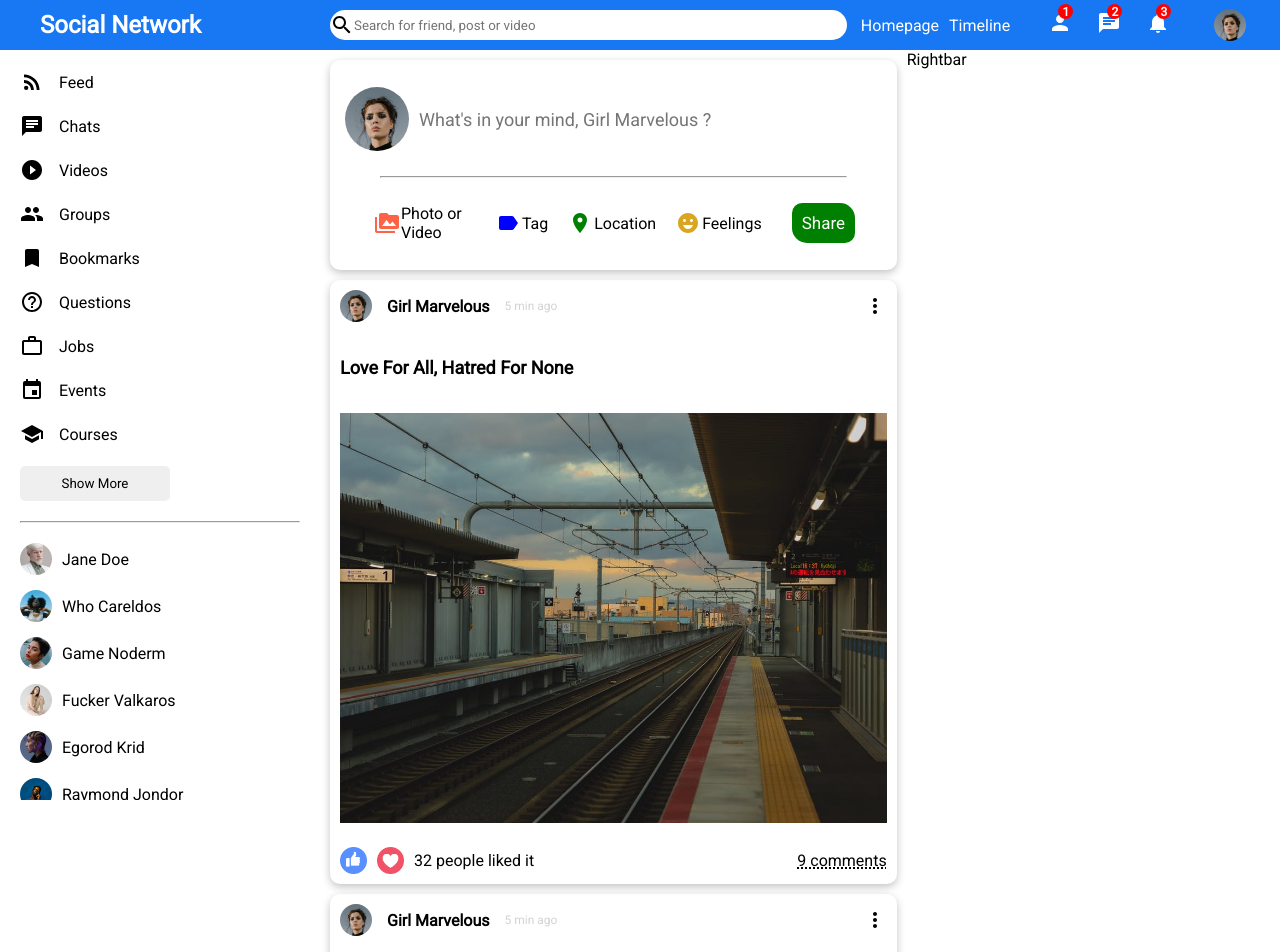
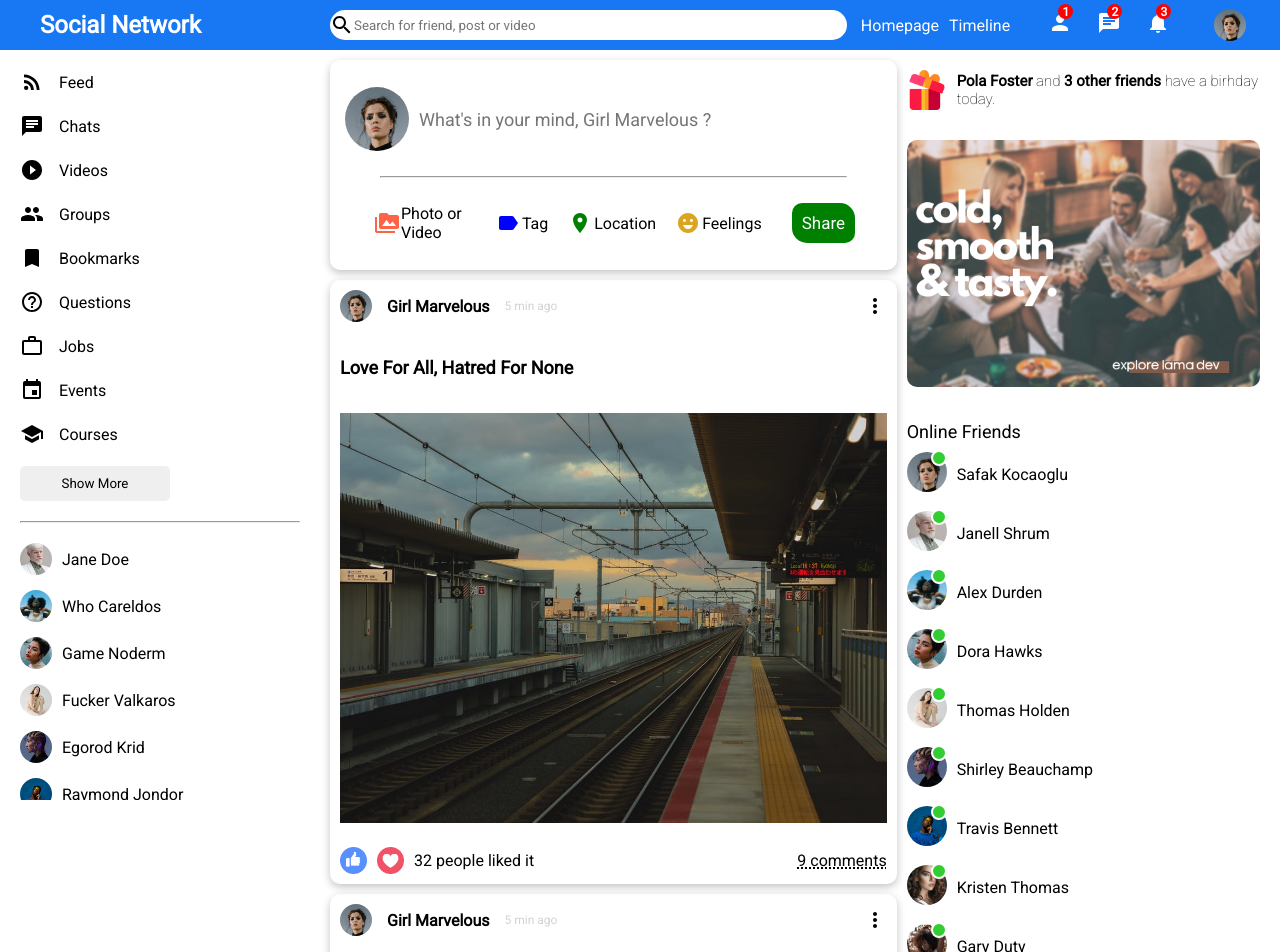
Before and after one commit to virtuozv/miniprojectsreact, a React (Create React App) app in the folder 3-ui-design-sn/: page / in a window 1280 px wide. Shown: the top 952 px of the page. Built offline with nearby package versions, Linux system fonts and the light colour scheme.

Commit message:
dev rightbar+onlinecomponent

```diff
--- /dev/null
+++ b/3-ui-design-sn/src/components/online/Online.jsx
@@ -0,0 +1,13 @@
+import "./online.css";
+
+export default function Online({user}) {
+  return (
+    <li className="rightbarFriend">
+      <div className="rightbarProfileImgContainer">
+        <img className="rightbarProfileImg" src={user.profilePicture} alt="" />
+        <span className="rightbarOnline"></span>
+      </div>
+      <span className="rightbarUsername">{user.username}</span>
+    </li>
+  );
+}
--- /dev/null
+++ b/3-ui-design-sn/src/components/online/online.css
@@ -0,0 +1,32 @@
+.rightbarFriend {
+    display: flex;
+    align-items: center;
+    margin-bottom: 15px;
+  }
+
+  .rightbarProfileImgContainer {
+    margin-right: 10px;
+    position: relative;
+  }
+
+  .rightbarProfileImg {
+    width: 40px;
+    height: 40px;
+    border-radius: 50%;
+    object-fit: cover;
+  }
+
+  .rightbarOnline{
+      width: 12px;
+      height: 12px;
+      border-radius: 50%;
+      background-color: limegreen;
+      position: absolute;
+      top: -2px;
+      right: 0;
+      border: 2px solid white;
+  }
+
+  .rightbarUsername{
+      font-weight: 500;
+  }
--- a/3-ui-design-sn/src/components/post/Post.jsx
+++ b/3-ui-design-sn/src/components/post/Post.jsx
@@ -21,8 +21,8 @@ const Post = () => {
         </div>
         <div className="postBottom">
           <div className="postBottomLeft">
-            <img className="likeIcon" src="assets/like.png" />
-            <img className="likeIcon" src="assets/heart.png" />
+            <img className="likeIcon" src="assets/like.png" alt="" />
+            <img className="likeIcon" src="assets/heart.png" alt="" />
             <span className="postLikeCounter">32 people liked it</span>
           </div>
           <div className="postBottomRight">
--- a/3-ui-design-sn/src/components/rightbar/Rightbar.jsx
+++ b/3-ui-design-sn/src/components/rightbar/Rightbar.jsx
@@ -1,7 +1,105 @@
 import "./rightbar.css";
+import { Users } from "../../dummyData";
+import Online from "../online/Online";
 
-const Rightbar = () => {
-  return <div className="rightbar">Rightbar</div>;
-};
+export default function Rightbar({ profile }) {
+  const HomeRightbar = () => {
+    return (
+      <>
+        <div className="birthdayContainer">
+          <img className="birthdayImg" src="assets/gift.png" alt="" />
+          <span className="birthdayText">
+            <b>Pola Foster</b> and <b>3 other friends</b> have a birhday today.
+          </span>
+        </div>
+        <img className="rightbarAd" src="assets/ad.png" alt="" />
+        <h4 className="rightbarTitle">Online Friends</h4>
+        <ul className="rightbarFriendList">
+          {Users.map((u) => (
+            <Online key={u.id} user={u} />
+          ))}
+        </ul>
+      </>
+    );
+  };
 
-export default Rightbar;
+  const ProfileRightbar = () => {
+    return (
+      <>
+        <h4 className="rightbarTitle">User information</h4>
+        <div className="rightbarInfo">
+          <div className="rightbarInfoItem">
+            <span className="rightbarInfoKey">City:</span>
+            <span className="rightbarInfoValue">New York</span>
+          </div>
+          <div className="rightbarInfoItem">
+            <span className="rightbarInfoKey">From:</span>
+            <span className="rightbarInfoValue">Madrid</span>
+          </div>
+          <div className="rightbarInfoItem">
+            <span className="rightbarInfoKey">Relationship:</span>
+            <span className="rightbarInfoValue">Single</span>
+          </div>
+        </div>
+        <h4 className="rightbarTitle">User friends</h4>
+        <div className="rightbarFollowings">
+          <div className="rightbarFollowing">
+            <img
+              src="assets/person/1.jpeg"
+              alt="a"
+              className="rightbarFollowingImg"
+            />
+            <span className="rightbarFollowingName">John Carter</span>
+          </div>
+          <div className="rightbarFollowing">
+            <img
+              src="assets/person/2.jpeg"
+              alt="s"
+              className="rightbarFollowingImg"
+            />
+            <span className="rightbarFollowingName">John Carter</span>
+          </div>
+          <div className="rightbarFollowing">
+            <img
+              src="assets/person/3.jpeg"
+              alt="f"
+              className="rightbarFollowingImg"
+            />
+            <span className="rightbarFollowingName">John Carter</span>
+          </div>
+          <div className="rightbarFollowing">
+            <img
+              src="assets/person/4.jpeg"
+              alt=""
+              className="rightbarFollowingImg"
+            />
+            <span className="rightbarFollowingName">John Carter</span>
+          </div>
+          <div className="rightbarFollowing">
+            <img
+              src="assets/person/5.jpeg"
+              alt=""
+              className="rightbarFollowingImg"
+            />
+            <span className="rightbarFollowingName">John Carter</span>
+          </div>
+          <div className="rightbarFollowing">
+            <img
+              src="assets/person/6.jpeg"
+              alt=""
+              className="rightbarFollowingImg"
+            />
+            <span className="rightbarFollowingName">John Carter</span>
+          </div>
+        </div>
+      </>
+    );
+  };
+  return (
+    <div className="rightbar">
+      <div className="rightbarWrapper">
+        {profile ? <ProfileRightbar /> : <HomeRightbar />}
+      </div>
+    </div>
+  );
+}
--- a/3-ui-design-sn/src/components/rightbar/rightbar.css
+++ b/3-ui-design-sn/src/components/rightbar/rightbar.css
@@ -1,3 +1,83 @@
 .rightbar {
     flex: 3.5;
-}
+  }
+
+  .rightbarWrapper {
+    padding: 20px 20px 0 0;
+  }
+
+  .birthdayContainer {
+    display: flex;
+    align-items: center;
+  }
+
+  .birthdayImg {
+    width: 40px;
+    height: 40px;
+    margin-right: 10px;
+  }
+
+  .birthdayText {
+    font-weight: 300;
+    font-size: 15px;
+  }
+
+  .rightbarAd {
+    width: 100%;
+    border-radius: 10px;
+    margin: 30px 0;
+  }
+
+  .rightbarTitle{
+      margin-bottom: 20px;
+  }
+
+  .rightbarFriendList {
+    padding: 0;
+    margin: 0;
+    list-style: none;
+  }
+
+  .rightbarTitle{
+    font-size: 18px;
+    font-weight: 500;
+    margin-bottom: 10px;
+  }
+
+  .rightbarInfo{
+    margin-bottom: 30px;
+  }
+
+  .rightbarInfoItem{
+    margin-bottom: 10px;
+  }
+
+  .rightbarInfoKey{
+    font-weight: 500;
+    margin-right: 15px;
+    color: #555;
+  }
+
+  .rightbarInfoValue{
+    font-weight: 300;
+  }
+
+  .rightbarFollowings{
+    display: flex;
+    flex-wrap: wrap;
+    justify-content: space-between;
+  }
+
+  .rightbarFollowing{
+    display: flex;
+    flex-direction: column;
+    margin-bottom: 20px;
+    cursor: pointer;
+  }
+
+  .rightbarFollowingImg{
+    width: 100px;
+    height: 100px;
+    object-fit: cover;
+    border-radius: 5px;
+  }
--- /dev/null
+++ b/3-ui-design-sn/src/dummyData.js
@@ -0,0 +1,139 @@
+export const Users = [
+  {
+    id:1,
+    profilePicture: "assets/person/1.jpeg",
+    username: "Safak Kocaoglu",
+  },
+  {
+    id:2,
+    profilePicture: "assets/person/2.jpeg",
+    username: "Janell Shrum",
+  },
+  {
+    id:3,
+    profilePicture: "assets/person/3.jpeg",
+    username: "Alex Durden",
+  },
+  {
+    id:4,
+    profilePicture: "assets/person/4.jpeg",
+    username: "Dora Hawks",
+  },
+  {
+    id:5,
+    profilePicture: "assets/person/5.jpeg",
+    username: "Thomas Holden",
+  },
+  {
+    id:6,
+    profilePicture: "assets/person/6.jpeg",
+    username: "Shirley Beauchamp",
+  },
+  {
+    id:7,
+    profilePicture: "assets/person/7.jpeg",
+    username: "Travis Bennett",
+  },
+  {
+    id:8,
+    profilePicture: "assets/person/8.jpeg",
+    username: "Kristen Thomas",
+  },
+  {
+    id:9,
+    profilePicture: "assets/person/9.jpeg",
+    username: "Gary Duty",
+  },
+  {
+    id:10,
+    profilePicture: "assets/person/10.jpeg",
+    username: "Safak Kocaoglu",
+  },
+];
+
+export const Posts = [
+  {
+    id: 1,
+    desc: "Love For All, Hatred For None.",
+    photo: "assets/post/1.jpeg",
+    date: "5 mins ago",
+    userId: 1,
+    like: 32,
+    comment: 9,
+  },
+  {
+    id: 2,
+    photo: "assets/post/2.jpeg",
+    date: "15 mins ago",
+    userId: 2,
+    like: 2,
+    comment: 1,
+  },
+  {
+    id: 3,
+    desc: "Every moment is a fresh beginning.",
+    photo: "assets/post/3.jpeg",
+    date: "1 hour ago",
+    userId: 3,
+    like: 61,
+    comment: 2,
+  },
+  {
+    id: 4,
+    photo: "assets/post/4.jpeg",
+    date: "4 hours ago",
+    userId: 4,
+    like: 7,
+    comment: 3,
+  },
+  {
+    id: 5,
+    photo: "assets/post/5.jpeg",
+    date: "5 hours ago",
+    userId: 5,
+    like: 23,
+    comment: 5,
+  },
+  {
+    id: 6,
+    photo: "assets/post/6.jpeg",
+    date: "1 day ago",
+    userId: 6,
+    like: 44,
+    comment: 6,
+  },
+  {
+    id: 7,
+    desc: "Never regret anything that made you smile.",
+    photo: "assets/post/7.jpeg",
+    date: "2 days ago",
+    userId: 7,
+    like: 52,
+    comment: 3,
+  },
+  {
+    id: 8,
+    photo: "assets/post/8.jpeg",
+    date: "3 days ago",
+    userId: 8,
+    like: 15,
+    comment: 1,
+  },
+  {
+    id: 9,
+    desc: "Change the world by being yourself.",
+    photo: "assets/post/9.jpeg",
+    date: "5 days ago",
+    userId: 9,
+    like: 11,
+    comment: 2,
+  },
+  {
+    id: 10,
+    photo: "assets/post/10.jpeg",
+    date: "1 week ago",
+    userId: 10,
+    like: 104,
+    comment: 12,
+  },
+];
```
